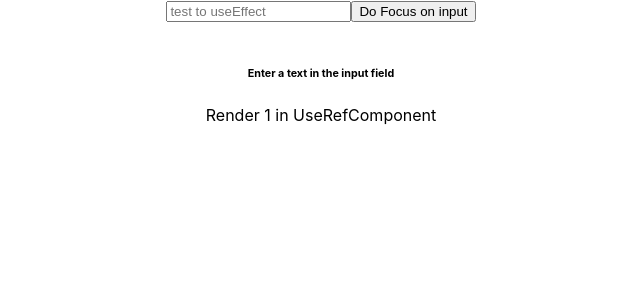
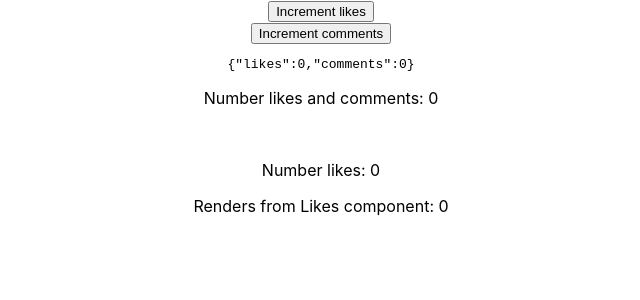
Before and after one commit to yamilzavala/practical-react, a React (Create React App) app: page / in a window 1280 px wide. Shown: the top 300 px of the page, without its empty margins (319-959 px from the left). Built offline with nearby package versions, Linux system fonts and the light colour scheme.

Commit message:
useContext

```diff
--- a/package.json
+++ b/package.json
@@ -6,6 +6,7 @@
     "@testing-library/jest-dom": "^5.14.1",
     "@testing-library/react": "^11.2.7",
     "@testing-library/user-event": "^12.8.3",
+    "easy-peasy": "^5.0.3",
     "react": "^17.0.2",
     "react-dom": "^17.0.2",
     "react-scripts": "4.0.3",
--- a/src/App.js
+++ b/src/App.js
@@ -6,6 +6,7 @@ import TodoList from './components/Todo/TodoList';
 import Wrapper from './components/Hooks/useState/Wrapper';
 import WrapperUseEffect from './components/Hooks/useEffect/WrapperUseEffect'
 import WrapperUseRef from './components/Hooks/useRef/WrapperUseFeff'
+import WrapperUseContext from './components/Hooks/useContext/WrapperUseContext';
 
 function App() {
   return (
@@ -16,7 +17,8 @@ function App() {
       {/* <TodoList/> */}
       {/* <Wrapper/> */}
       {/* <WrapperUseEffect/> */}
-      <WrapperUseRef/>
+      {/* <WrapperUseRef/> */}
+      <WrapperUseContext/>
     </div>
   );
 }
--- /dev/null
+++ b/src/components/Hooks/useContext/Likes.js
@@ -0,0 +1,15 @@
+import React, {useContext, useRef, memo} from 'react';
+import { Context } from './WrapperUseContext';
+
+const Likes = memo(() => {
+    const renders = useRef(0);
+    const {likes} = useContext(Context)
+    return (
+        <div>
+           <p>Number likes: {likes}</p>
+           <p>Renders from Likes component: {renders.current++}</p>
+        </div>
+    )
+})
+
+export default Likes;
--- /dev/null
+++ b/src/components/Hooks/useContext/LikesAndComments.js
@@ -0,0 +1,13 @@
+import React, {useContext} from 'react';
+import { Context } from './WrapperUseContext';
+
+const LikesAndComments = () => {
+    const {likes, comments} = useContext(Context)
+    return (
+        <div>
+           <p>Number likes and comments: {likes + comments}</p>
+        </div>
+    )
+}
+
+export default LikesAndComments;
--- /dev/null
+++ b/src/components/Hooks/useContext/WrapperUseContext.js
@@ -0,0 +1,26 @@
+import React, {useState, useContext} from 'react';
+import Likes from './Likes';
+import LikesAndComments from './LikesAndComments';
+
+export const Context = React.createContext();
+
+export default function WrapperUseContext () {
+    const [data, setData] = useState({likes: 0, comments: 0});
+    return (
+        <Context.Provider value={data}>
+                <button onClick={() => setData(state => ({...state, likes: state.likes+1}))}>Increment likes</button> <br/>
+                <button onClick={() => setData(state => ({...state, comments: state.comments+1}))}>Increment comments</button> <br/>
+                <pre>{JSON.stringify(data)}</pre>
+                <LikesAndComments/> <br/>
+                <Likes/>
+                {/* <Consumer/> */}
+        </Context.Provider>
+    )
+}
+
+// function Consumer () {
+//     const dataFromContext  = useContext(Context);
+//     return (
+//         <div>{dataFromContext.likes}</div>
+//     )
+// }
```
Also changed, not shown: 1 other file (tests, documents, lock files or other folders).
